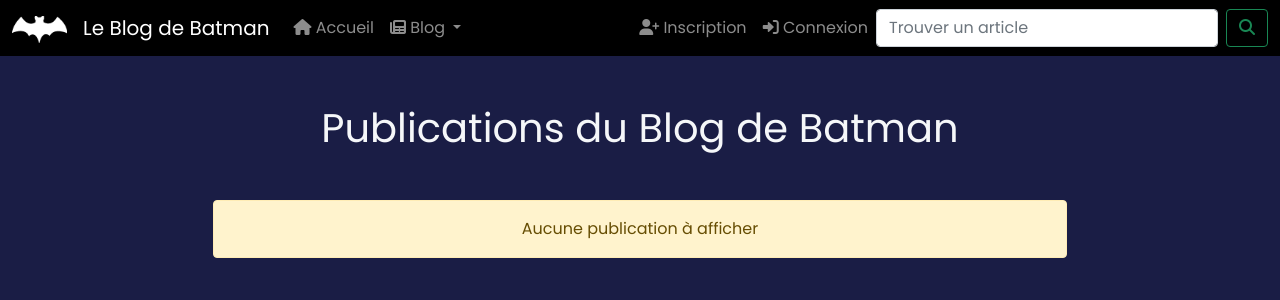
After one commit to JTRP/symfbat, a Symfony app: template templates/blog/publication_list.html.twig in a window 1280 px wide. The commit adds this page. Shown: the top 300 px of the page. Run offline with Twig, Linux system fonts and the light colour scheme; the template is opened without the code that fills it, so the values that code supplies are empty; some libraries are stand-ins or nearby versions.

Commit message:
Ajout page liste des articles

```diff
--- /dev/null
+++ b/templates/blog/publication_list.html.twig
@@ -0,0 +1,68 @@
+{% extends 'base.html.twig' %}
+
+
+{% block title %}Liste des publications{% endblock %}
+
+
+{% block body %}
+
+    <div class="container-fluid">
+
+        <div class="row">
+            <h1 class="col-12 text-center my-5">Publications du Blog de Batman</h1>
+        </div>
+
+        <div class="row">
+
+            <div class="col-12 col-md-8 mx-auto">
+
+                {% for article in articles %}
+
+                    {# Un article #}
+                    <div class="row">
+
+                        <div class="col-12">
+
+                            <div class="card my-3 bg-black">
+
+                                <div class="card-header">
+                                    <a href="{{ path('blog_publication_view', {'id': article.id, 'slug': article.slug}) }}" class="text-decoration-none">
+                                        <i class="far fa-newspaper me-2"></i>
+                                        {{ article.title }}
+                                    </a>
+                                </div>
+
+                                <div class="card-body">
+                                    {{ article.content|excerpt(100) }}
+                                    <div class="mb-2">
+
+                                        <a class="text-decoration-none" href="{{ path('blog_publication_view', {'id': article.id, 'slug': article.slug}) }}">Lire la suite</a>
+
+                                    </div>
+
+                                    <footer class="blockquote-footer my-2">Publié le <strong>{{ article.publicationDate|date('d/m/Y à H\\mi') }}</strong> par <strong>{{ article.author.pseudonym }}</strong></footer>
+
+                                </div>
+
+                            </div>
+
+                        </div>
+
+                    </div>
+
+                {% else %}
+
+                    <div class="row">
+                        <p class="col-12 text-center alert alert-warning"> Aucune publication à afficher </p>
+                    </div>
+
+                {% endfor %}
+
+
+            </div>
+
+        </div>
+
+    </div>
+
+{% endblock %}
--- a/templates/blog/publication_view.html.twig
+++ b/templates/blog/publication_view.html.twig
@@ -14,8 +14,7 @@
         {# Lien pour revenir à la liste des articles #}
         <div class="row">
             <div class="text-center col-12 mb-3">
-                {# TODO: faire le lien #}
-                <a href="#" class="text-decoration-none">Retour liste des articles</a>
+                <a href="{{ path('blog_publication_list') }}" class="text-decoration-none">Retour liste des articles</a>
             </div>
         </div>
 
--- a/templates/partials/_main_navbar.html.twig
+++ b/templates/partials/_main_navbar.html.twig
@@ -31,6 +31,12 @@
                     </a>
 
                     <ul class="dropdown-menu" aria-labelledby="navbarDropdown">
+
+                        <li>
+                            <a class="dropdown-item" href="{{ path('blog_publication_list') }}">
+                                Publications
+                            </a>
+                        </li>
 
                         {# Boutons si l'utilisateur est un administrateur #}
                         {% if is_granted('ROLE_ADMIN') %}
```
Also changed, not shown: src/Controller/BlogController.php (+17 -0 lines), src/Twig/AppExtension.php (added, +38 -0 lines).
